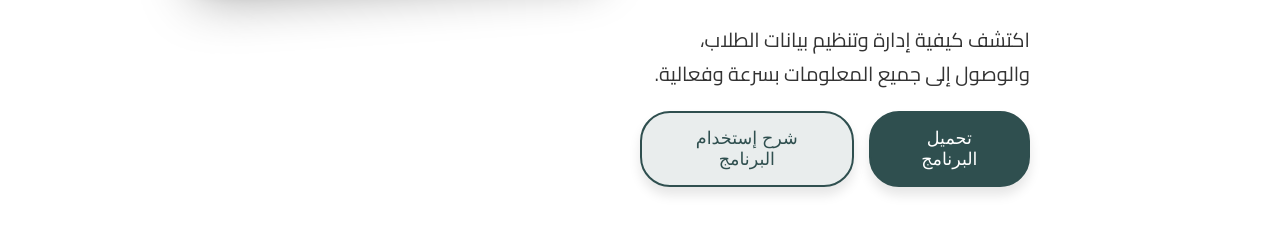
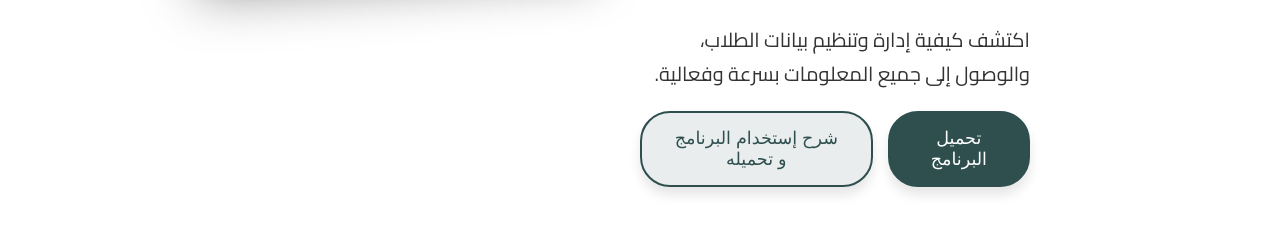
Before and after one commit to wade388/AllahAkbar, a plain HTML site: page sources.html in a window 1280 px wide. Shown: the part 762-996 px from the top of the page. Drawn offline with Linux system fonts and the light colour scheme.

Commit message:
Add BManage Tutorial and Download Link

```diff
--- a/sources.html
+++ b/sources.html
@@ -42,8 +42,8 @@
           <h1><span> BManage </span>لإدارة الطلاب بفعالية وسهولة</h1>
           <p>اكتشف كيفية إدارة وتنظيم بيانات الطلاب، والوصول إلى جميع المعلومات بسرعة وفعالية.</p>
           <div class="program-buttons">
-            <button class="btn" id="btn-download-BManage" onclick="window.location.href='https://gamedownloads.rockstargames.com/public/installer/Rockstar-Games-Launcher.exe?_gl=1*ptof81*_gcl_au*MTM0MDg3MTczLjE3NDU2NzU2NjE.*_ga*MTM5MDIyMDgxNC4xNzQ1Njc1NjE3*_ga_PJQ2JYZDQC*MTc0NTY3NTYxNi4xLjEuMTc0NTY3NTY2MS4wLjAuMA..'">تحميل البرنامج</button>
-            <button class="btn" id="details-btn">شرح إستخدام البرنامج</button>
+            <button class="btn" id="btn-download-BManage" onclick="window.location.href='https://www.dropbox.com/scl/fi/hyzk7moksmq5cltvzh2fu/BManage-V1.zip?rlkey=8cfuwnw7ehsy9iqy1usbfv1ys&st=qtv47f9v&dl=1'">تحميل البرنامج</button>
+            <button class="btn" id="details-btn">شرح إستخدام البرنامج و تحميله</button>
           </div>
         </div>
         <div class="program-image">
@@ -99,7 +99,7 @@
       <span class="close-btn">&times;</span>
       <h3>تفاصيل البرنامج</h3>
       <p>هنا تفاصيل كاملة عن البرنامج وطريقة استخدامه...</p>
-      <iframe width="1905" height="782" src="https://www.youtube.com/embed/IpiijxxkwQQ" title="الاجتهاد لا يوصل للنجاح" frameborder="0" allow="accelerometer; autoplay; clipboard-write; encrypted-media; gyroscope; picture-in-picture; web-share" referrerpolicy="strict-origin-when-cross-origin" allowfullscreen></iframe>
+      <iframe width="1388" height="781" src="https://www.youtube.com/embed/folHI3U3emU" title="شرح تحميل و إستخدام برنامج BManage الخاص ب معلمين نظام BTEC IT" frameborder="0" allow="accelerometer; autoplay; clipboard-write; encrypted-media; gyroscope; picture-in-picture; web-share" referrerpolicy="strict-origin-when-cross-origin" allowfullscreen></iframe>
     </div>
   </div>
 
```
